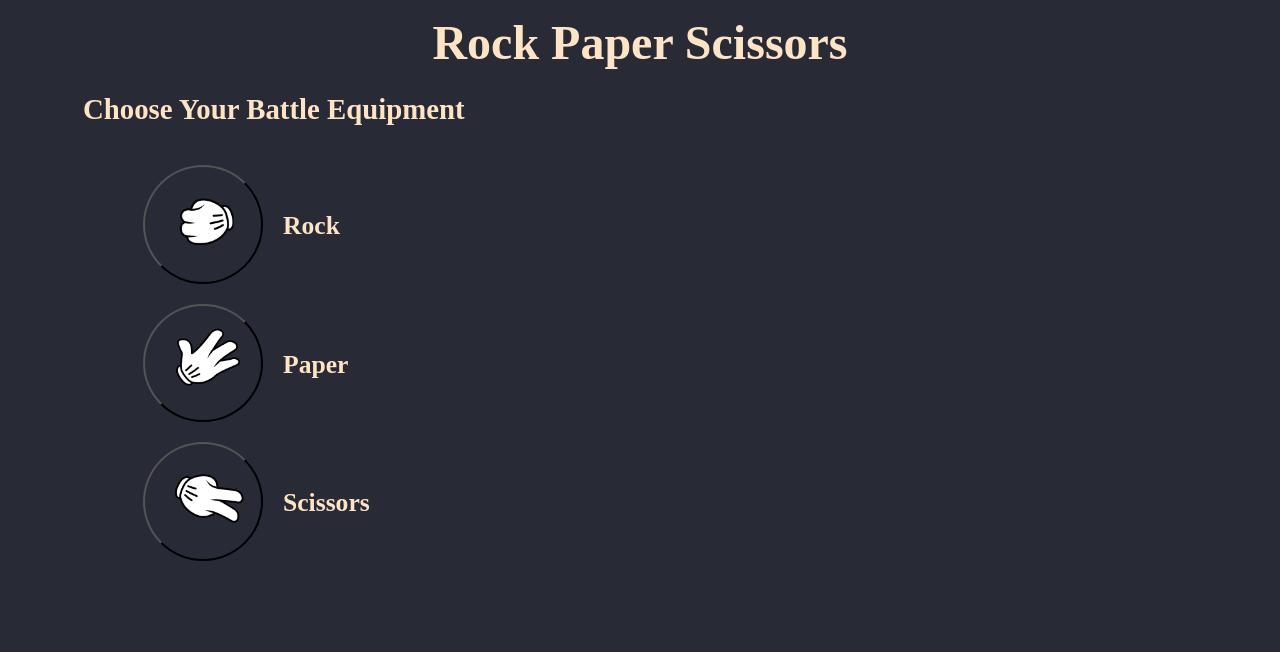
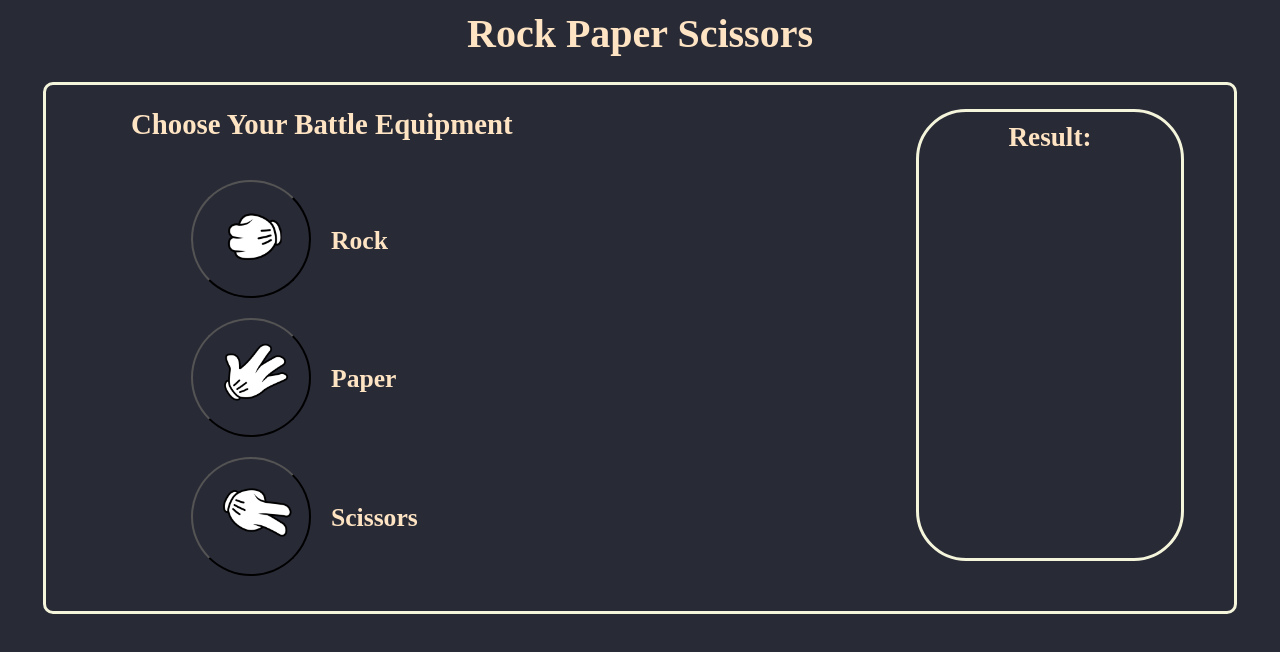
Before and after one commit to EyosiSol/RPC, a plain HTML site: page index.html in a window 1280 px wide. Drawn offline with Linux system fonts and the light colour scheme; a web font is replaced by a local one.

Commit message:
finish the nodes and the UI styles

```diff
--- a/index.html
+++ b/index.html
@@ -16,7 +16,7 @@
   <body>
     <div class="total">
       <h1 class="title">Rock Paper Scissors</h1>
-    </div>
+      <div class="contains">
         <div class="container">
             <div class="choices">
               <h3 class="h3">Choose Your Battle Equipment</h3>
@@ -30,8 +30,19 @@
                   <h5 class="itemTitle">Paper</h5>
                 </div>
                 <div class="rock">
-            <button id="rock"><img src="Scissors.png" alt="Scissors.png" /></button>
+                  <button id="rock">
+                    <img src="Scissors.png" alt="Scissors.png" />
+                  </button>
                   <h5 class="itemTitle">Scissors</h5>
+                </div>
+              </div>
+            </div>
+          </div>
+          <div class="results">
+            <h2 class="head">Result:</h2>
+            <div class="span">
+            </div>
+            <div class="winner">
             </div>
           </div>
       </div>
--- a/style.css
+++ b/style.css
@@ -13,9 +13,32 @@ body{
 
 }
 .total .title{
-    font-size: 3rem;
+    font-size: 2.5rem;
     align-self:center;
     margin-bottom: 50px;
+}
+.contains{
+    margin-top: -25px;
+    display: flex;
+    justify-content: space-around;
+    border: 3px solid beige;
+    padding: 50px;
+    border-radius: 10px;
+}
+.results{
+    display: flex;
+    flex-direction: column;
+    margin-top: -26px;
+    margin-left: -50px;
+    border: 3px solid beige;
+    width: 800px;
+    border-radius: 50px;
+}
+.head{
+    margin-top:0px;
+    font-size: 1.7rem;
+    padding: 10px;
+    align-self: center;
 }
 .container{
     display: flex;
@@ -67,3 +90,10 @@ body{
     font-family: "Madimi One";
 
 }
+.span{
+    font-size: 1.4rem;
+}
+.winner{
+    font-size: 1.7rem;
+    margin-top: 40px;
+}
```
Lines whose indentation alone changed are shown as unchanged.
